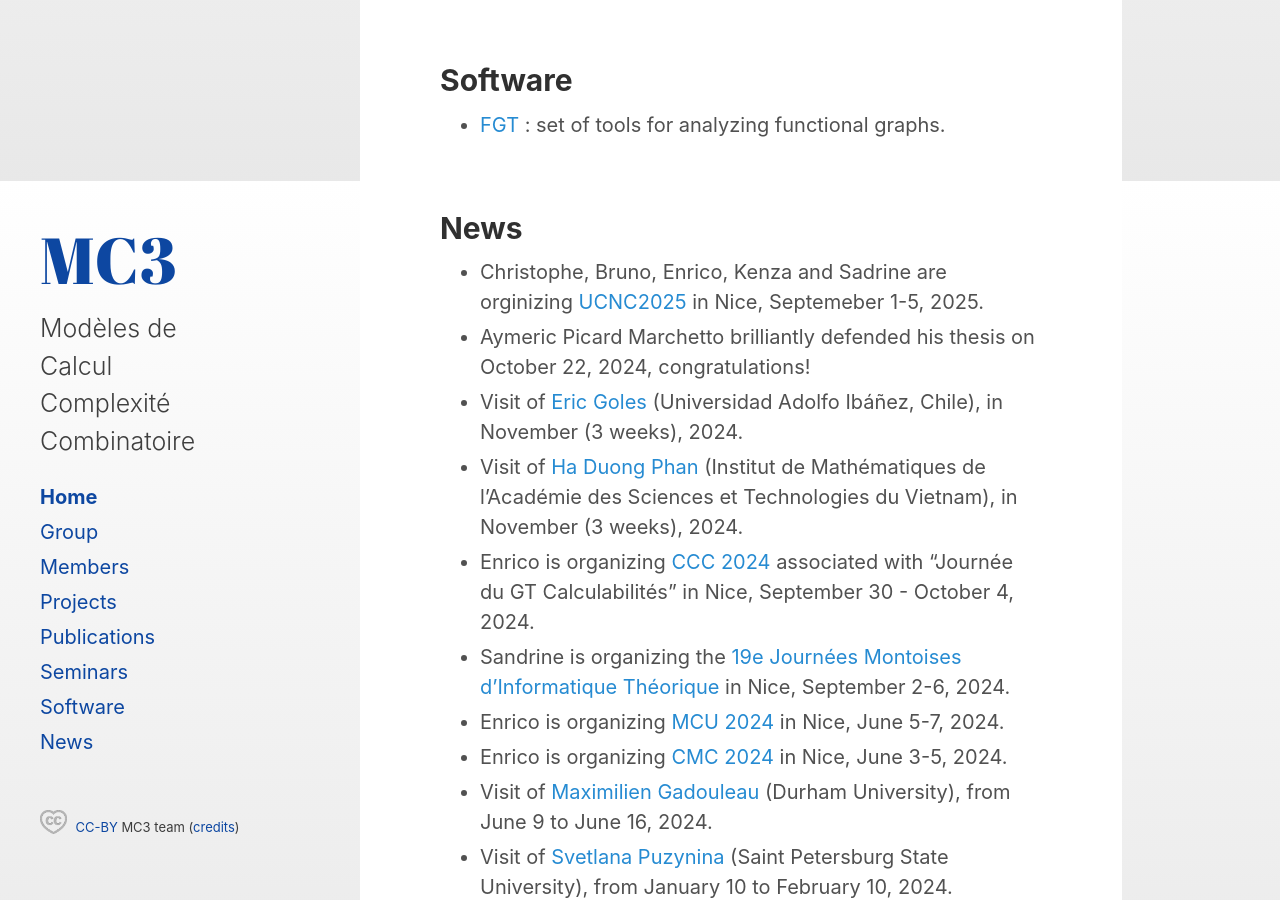
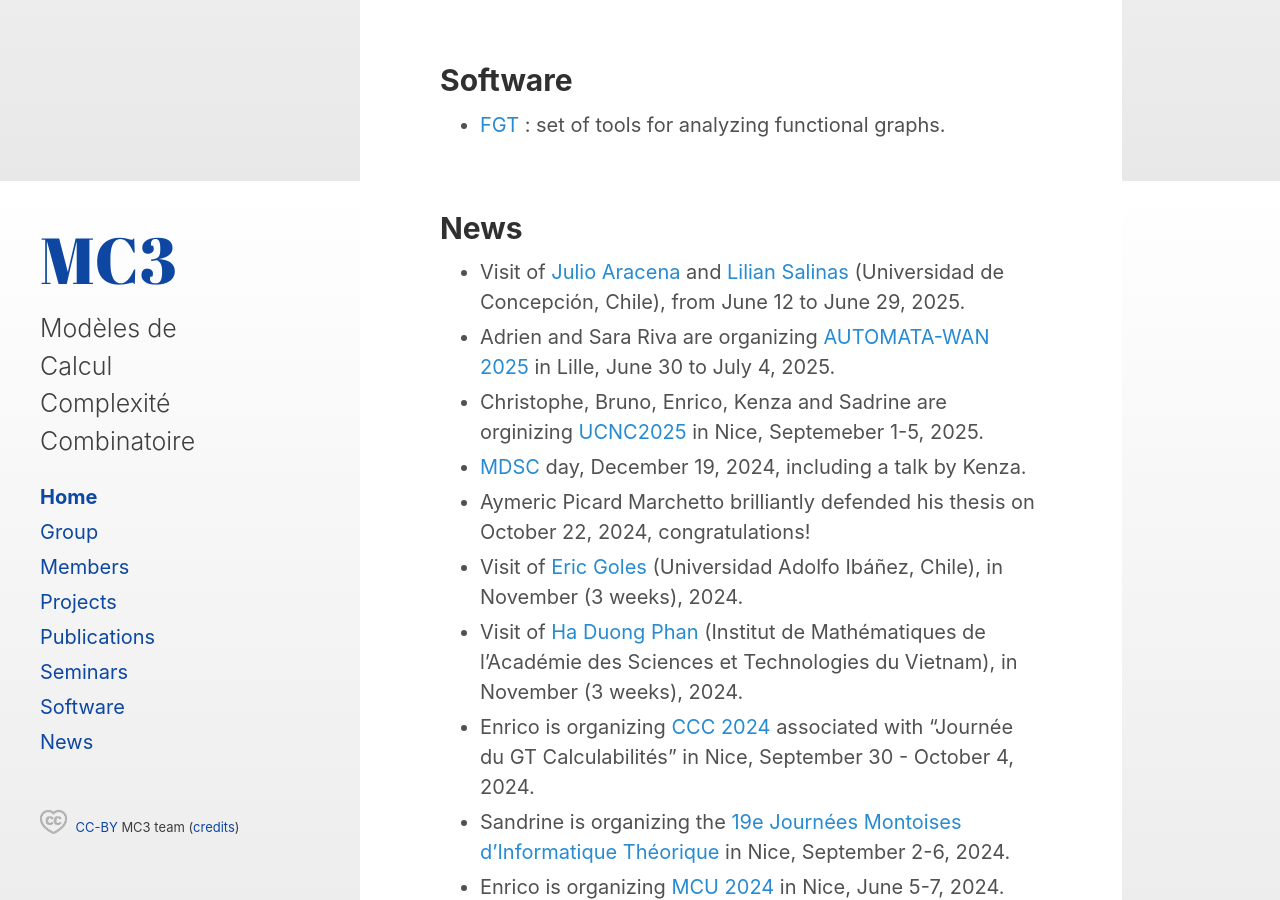
Before and after one commit to richardadrien/mc3, a Jekyll site: the page built from _posts/2023-11-01-home.md, in a window 1280 px wide and 900 px high, scrolled down 6119 px. Built offline with Jekyll 4.4.1, drawn with Linux system fonts in a browser that asks for light colours; the list of posts is cut into pages by our own code.

Commit message:
Update 2023-11-01-home.md

```diff
--- a/_posts/2023-11-01-home.md
+++ b/_posts/2023-11-01-home.md
@@ -143,7 +143,10 @@ To subscribe, please email Adrien RICHARD at ``<surname  at unice dot fr>``.
 <a id='news-link'></a><br />
 ## **News**
 
+- Visit of [Julio Aracena](https://www.cmm.uchile.cl/?cmm_people=julio-aracena) and [Lilian Salinas](http://www.inf.udec.cl/~lilian/) (Universidad de Concepción, Chile), from June 12 to June 29, 2025.
+- Adrien and Sara Riva are organizing [AUTOMATA-WAN 2025](https://automata-wan-2025.univ-lille.fr/) in Lille, June 30 to July 4, 2025.
 - Christophe, Bruno, Enrico, Kenza and Sadrine are orginizing [UCNC2025](https://webusers.i3s.univ-cotedazur.fr/UCNC2025/committees/) in Nice, Septemeber 1-5, 2025.
+- [MDSC](https://www.i3s.unice.fr/en/research-areas/mdsc) day, December 19, 2024, including a talk by Kenza.
 - Aymeric Picard Marchetto brilliantly defended his thesis on October 22, 2024, congratulations!
 - Visit of [Eric Goles](https://ingenieria.uai.cl/profesor/eric-goles/) (Universidad Adolfo Ibáñez, Chile), in November (3 weeks), 2024.
 - Visit of [Ha Duong Phan](http://math.ac.vn/en/component/staff/?task=getProfile&staffID=18) (Institut de Mathématiques de l’Académie des Sciences et Technologies du Vietnam), in November (3 weeks), 2024.
```
